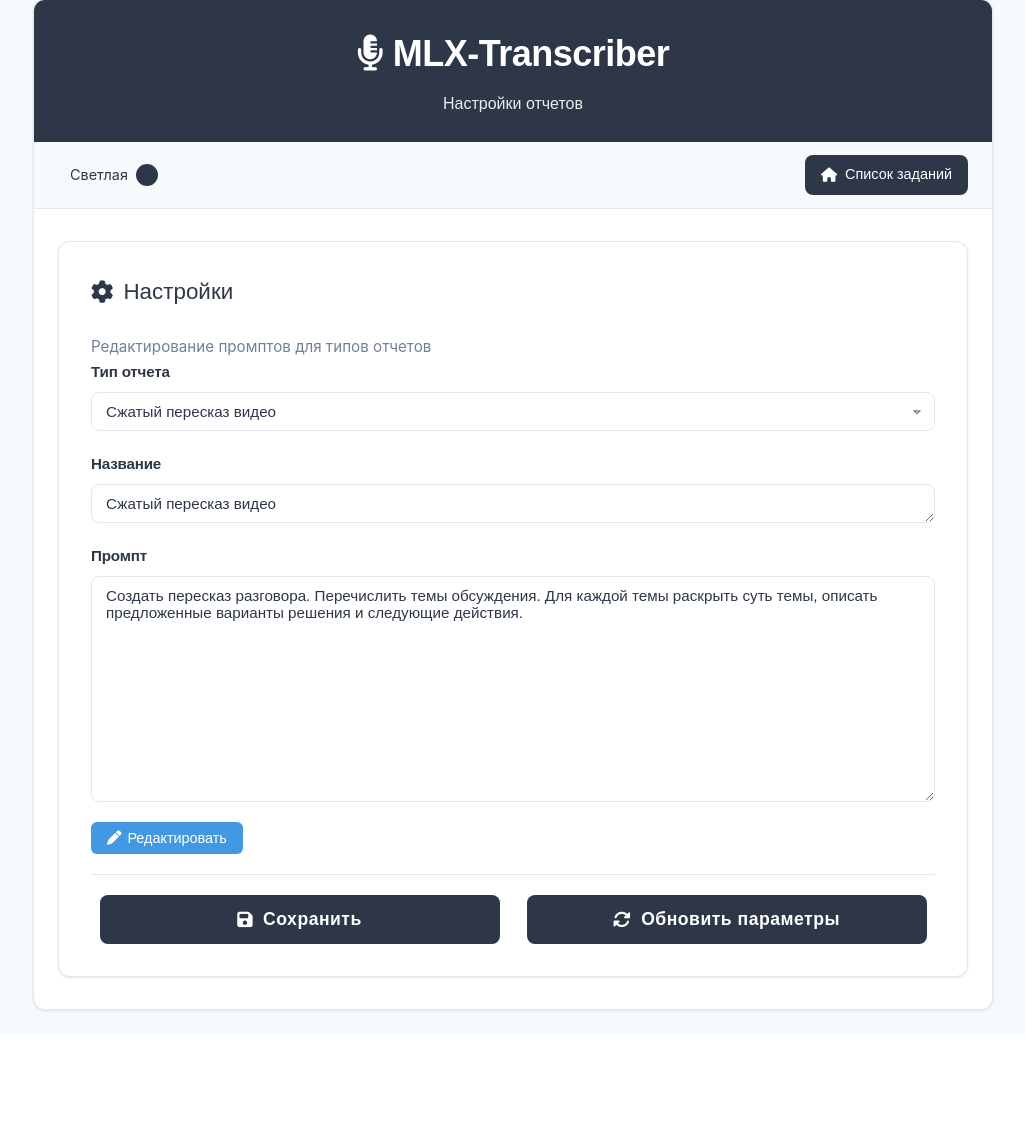
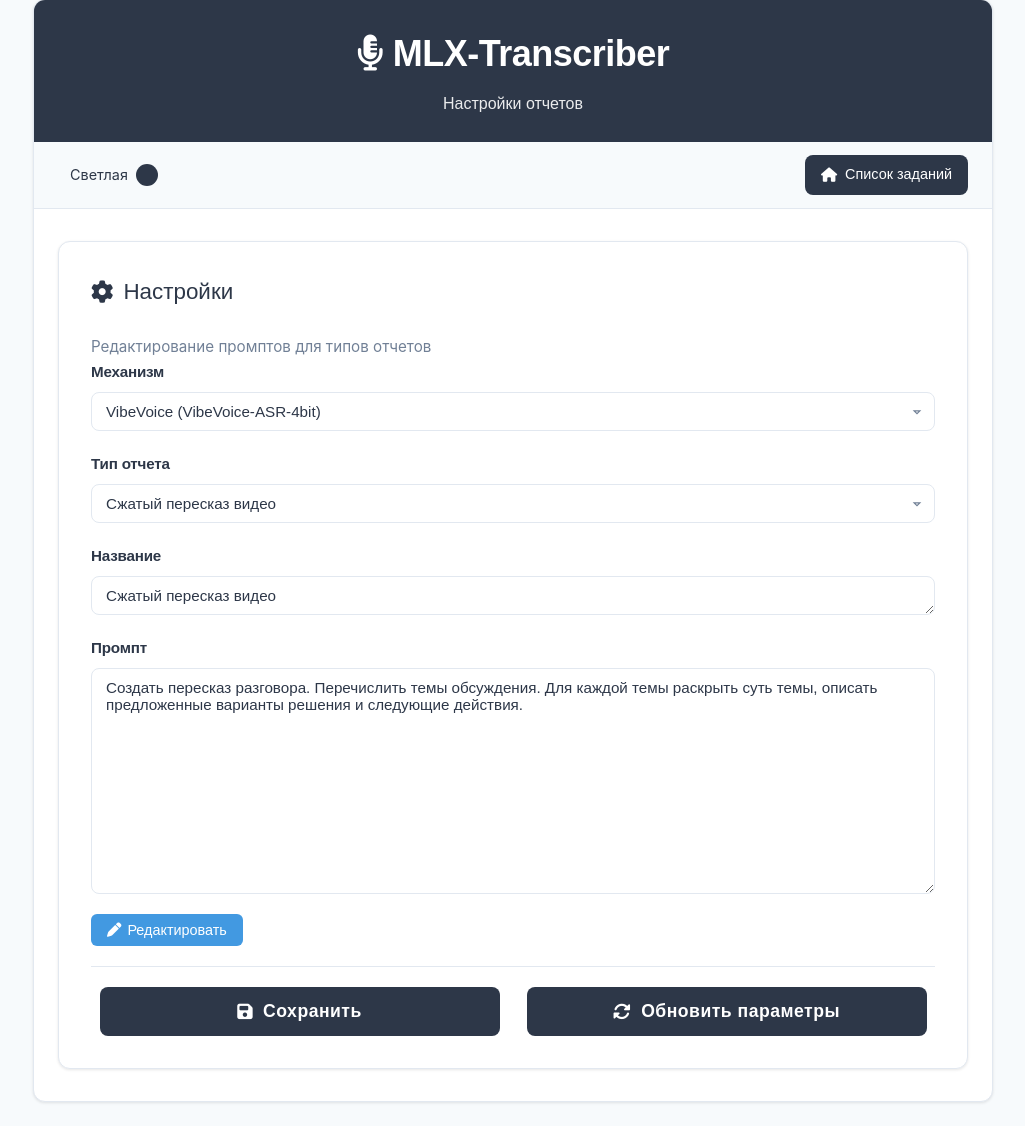
Before and after one commit to dvmironenko/mlx_whisper, a FastAPI app: page /settings in a window 1280 px wide. Shown: the part 25-1151 px from the top of the page, without its empty margins (127-1152 px from the left). Before the commit the page ends 1037 px from the top, so only its background shows below. Run offline with FastAPI, Linux system fonts and the light colour scheme; some libraries are stand-ins or nearby versions.

Commit message:
feat: add mechanism selector with model info to settings page
Add VibeVoice/Whisper model selector above report type dropdown on
settings page. API /api/v1/settings returns vibevoice_model and
whisper_model from env vars.

Co-Authored-By: Claude Opus 4.7 <noreply@anthropic.com>

```diff
--- a/src/api/router.py
+++ b/src/api/router.py
@@ -632,13 +632,14 @@ async def list_report_types():
 @router.get("/settings")
 async def get_settings():
     """
-    Вернуть список типов отчетов с их промптами.
+    Вернуть список типов отчетов с их промптами и доступные модели.
 
-    Возвращает {types: [{id, name, prompt}, ...]}.
+    Возвращает {types: [{id, name, prompt}, ...], vibevoice_model: str, whisper_model: str}.
     """
+    from src.config import OMLX_MODEL, DEFAULT_MODEL
     types = load_report_types()
     result = [{"id": t["id"], "name": t["name"], "prompt": t.get("prompt", "")} for t in types]
-    return {"types": result}
+    return {"types": result, "vibevoice_model": OMLX_MODEL, "whisper_model": DEFAULT_MODEL}
 
 
 @router.post("/settings")
--- a/src/templates/settings.html
+++ b/src/templates/settings.html
@@ -52,6 +52,13 @@
 
                 <!-- Settings form -->
                 <div class="settings-form">
+                    <div class="form-group">
+                        <label for="mechanismModelSelect" class="form-label">Механизм</label>
+                        <select id="mechanismModelSelect" class="form-select">
+                            <option value="" disabled selected>Загрузка...</option>
+                        </select>
+                    </div>
+
                     <div class="form-group">
                         <label for="reportTypeSelect" class="form-label">Тип отчета</label>
                         <select id="reportTypeSelect" class="form-select">
@@ -141,12 +148,14 @@
 
     // Settings logic
     (async function() {
+        const mechanismSelect = document.getElementById('mechanismModelSelect');
         const select = document.getElementById('reportTypeSelect');
         const nameTextarea = document.getElementById('reportNameTextarea');
         const textarea = document.getElementById('promptTextarea');
         const saveBtn = document.getElementById('saveButton');
         const refreshBtn = document.getElementById('refreshButton');
         const notif = document.getElementById('notificationZone');
+        let currentMechanism = 'vibevoice'; // по умолчанию VibeVoice
 
         // WYSIWYG Editor
         let editorInstance = null;
@@ -297,6 +306,21 @@
                 select.innerHTML = '<option value="" disabled selected>Нет типов отчетов</option>';
                 return;
             }
+
+            // Заполнить селектор механизмов
+            const vvOpt = document.createElement('option');
+            vvOpt.value = 'vibevoice';
+            vvOpt.textContent = 'VibeVoice (' + reportTypesData.vibevoice_model + ')';
+            mechanismSelect.appendChild(vvOpt);
+
+            const wOpt = document.createElement('option');
+            wOpt.value = 'whisper';
+            wOpt.textContent = 'Whisper (' + reportTypesData.whisper_model + ')';
+            mechanismSelect.appendChild(wOpt);
+
+            mechanismSelect.value = 'vibevoice';
+            mechanismSelect.dispatchEvent(new Event('change'));
+
             select.innerHTML = '';
             reportTypesData.types.forEach(function(t) {
                 const opt = document.createElement('option');
@@ -310,6 +334,11 @@
             select.innerHTML = '<option value="" disabled selected>Ошибка загрузки</option>';
             return;
         }
+
+        // Переключение механизма
+        mechanismSelect.addEventListener('change', function() {
+            currentMechanism = this.value;
+        });
 
         // При смене отчета
         select.addEventListener('change', function() {
```
